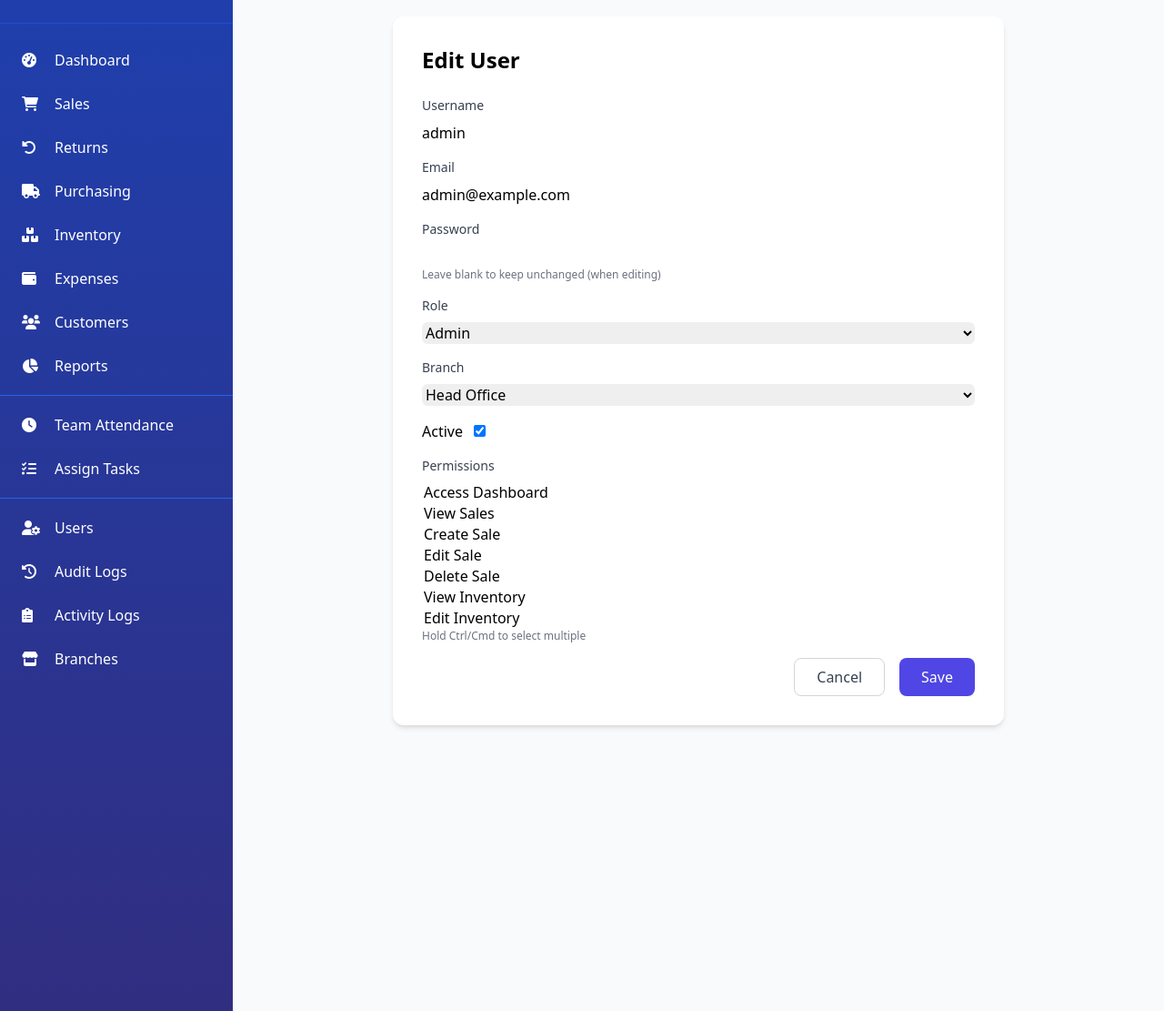
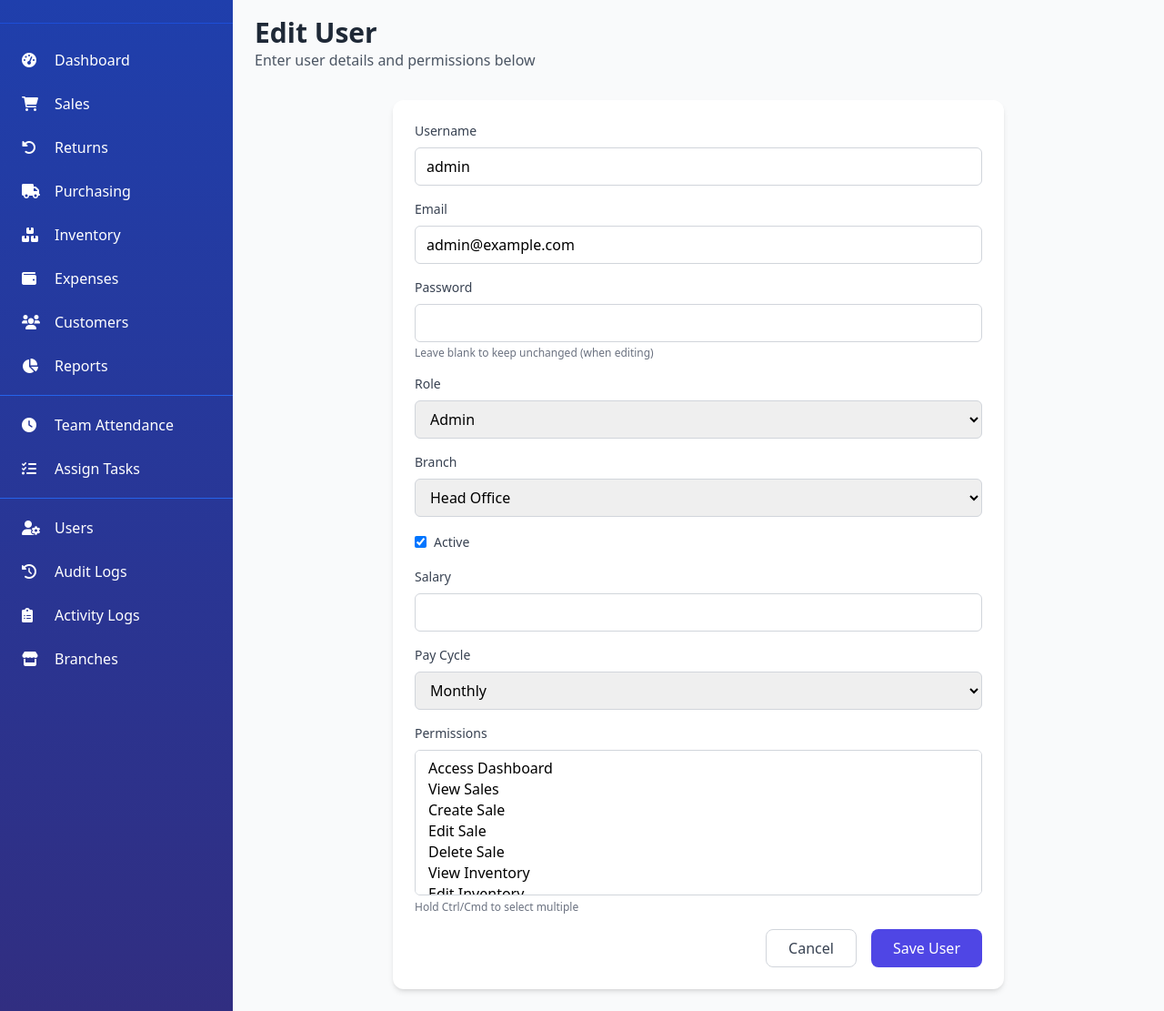
Before and after one commit to Enockdeghost/bussiness_manager, a Flask app: page /admin/users/1/edit in a window 1280 px wide. Shown: the part 75-1186 px from the top of the page at 91% size. Run offline with Flask 3, Linux system fonts and the light colour scheme; a user stored in the database is signed in; some libraries are stand-ins or nearby versions.

```diff
--- a/app.py
+++ b/app.py
@@ -72,7 +72,7 @@ app.config['MAIL_PASSWORD'] = os.environ.get('MAIL_PASSWORD')
 app.config['MAIL_DEFAULT_SENDER'] = os.environ.get('MAIL_DEFAULT_SENDER', 'noreply@example.com')
 
 # Cache (Redis)
-app.config['CACHE_TYPE'] = os.environ.get('CACHE_TYPE', 'RedisCache')
+app.config['CACHE_TYPE'] = 'SimpleCache'
 app.config['CACHE_REDIS_URL'] = os.environ.get('REDIS_URL', 'redis://localhost:6379/0')
 app.config['CACHE_DEFAULT_TIMEOUT'] = 300
 
@@ -702,8 +702,8 @@ class UserForm(FlaskForm):
     password = PasswordField('Password', validators=[Optional(), Length(min=6)])
     role = SelectField('Role', choices=[('Admin', 'Admin'), ('Manager', 'Manager'), ('Staff', 'Staff')])
     branch_id = SelectField('Branch', coerce=int, validators=[Optional()])
-    active = BooleanField('Active')
     salary = FloatField('Salary', validators=[Optional()])
+    active = BooleanField('Active', default=True)
     pay_cycle = SelectField('Pay Cycle', choices=[('monthly', 'Monthly'), ('biweekly', 'Bi-Weekly'), ('weekly', 'Weekly')])
     permissions = SelectMultipleField('Permissions', choices=ALL_PERMISSIONS, coerce=str)
 
@@ -1523,20 +1523,27 @@ def users():
     per_page = app.config.get('ITEMS_PER_PAGE', 20)
     pagination = User.query_active().order_by(User.created_at.desc()).paginate(page=page, per_page=per_page, error_out=False)
     return render_template('admin/users.html', pagination=pagination)
-
 @admin_bp.route('/users/new', methods=['GET', 'POST'])
 @login_required
 @admin_required
 def new_user():
     form = UserForm()
+    # Populate branch choices
     form.branch_id.choices = [(b.id, b.name) for b in Branch.query.filter_by(is_active=True)]
+
     if form.validate_on_submit():
+        # Ensure password is provided for new users
+        if not form.password.data:
+            flash('Password is required for new users.', 'danger')
+            return render_template('admin/user_form.html', form=form)
+
+        # Create new user
         user = User(
             username=form.username.data,
             email=form.email.data,
             role=form.role.data,
-            branch_id=form.branch_id.data or None,
-            active=form.active.data,
+            branch_id=form.branch_id.data if form.branch_id.data else None,
+            active=form.active.data,  # now defaults to True
             salary=form.salary.data,
             pay_cycle=form.pay_cycle.data,
             permissions=form.permissions.data
@@ -1544,9 +1551,10 @@ def new_user():
         user.set_password(form.password.data)
         db.session.add(user)
         db.session.commit()
+
         flash('User created successfully.', 'success')
         return redirect(url_for('admin.users'))
-    return render_template('admin/user_form.html', form=form)
+    return render_template('admin/user_form.html', form=form)@admin_bp.route('/users/<int:user_id>/edit', methods=['GET', 'POST'])
 
 @admin_bp.route('/users/<int:user_id>/edit', methods=['GET', 'POST'])
 @login_required
@@ -1571,6 +1579,29 @@ def edit_user(user_id):
         return redirect(url_for('admin.users'))
     return render_template('admin/user_form.html', form=form, user=user)
 
+
+@login_required
+@admin_required
+def edit_user(user_id):
+    user = User.query.get_or_404(user_id)
+    form = UserForm(obj=user)
+    form.branch_id.choices = [(b.id, b.name) for b in Branch.query.filter_by(is_active=True)]
+    if form.validate_on_submit():
+        user.username = form.username.data
+        user.email = form.email.data
+        user.role = form.role.data
+        user.branch_id = form.branch_id.data or None
+        user.active = form.active.data
+        user.salary = form.salary.data
+        user.pay_cycle = form.pay_cycle.data
+        user.permissions = form.permissions.data
+        if form.password.data:
+            user.set_password(form.password.data)
+        db.session.commit()
+        flash('User updated.', 'success')
+        return redirect(url_for('admin.users'))
+    return render_template('admin/user_form.html', form=form, user=user)
+
 @admin_bp.route('/audit-logs')
 @login_required
 @admin_required
@@ -1605,9 +1636,7 @@ app.register_blueprint(reports_bp, url_prefix='/reports')
 app.register_blueprint(api_bp, url_prefix='/api')
 app.register_blueprint(admin_bp, url_prefix='/admin')
 
-# ----------------------------------------------------------------------
-# Background Tasks
-# ----------------------------------------------------------------------
+
 def send_notification(user_id, message, method='email'):
     user = User.query.get(user_id)
     if user:
@@ -1621,9 +1650,7 @@ def check_low_stock_and_notify():
             for mgr in managers:
                 send_notification(mgr.id, f"Low stock: {prod.name} ({prod.sku}) only {prod.current_stock} left.")
 
-# ----------------------------------------------------------------------
-# CLI Commands
-# ----------------------------------------------------------------------
+
 @app.cli.command("init-db")
 def init_db():
     db.create_all()
@@ -1656,9 +1683,6 @@ def backup_db():
         json.dump(data, f, default=json_serial, indent=2)
     print(f"Backup saved to {filename}")
 
-# ----------------------------------------------------------------------
-# Error Handlers
-# ----------------------------------------------------------------------
 @app.errorhandler(403)
 def forbidden(e):
     return render_template('errors/403.html'), 403
@@ -1673,9 +1697,7 @@ def internal_error(e):
     logger.exception("Internal server error")
     return render_template('errors/500.html'), 500
 
-# ----------------------------------------------------------------------
-# Context Processor
-# ----------------------------------------------------------------------
+
 @app.context_processor
 def inject_now():
     return {'now': datetime.utcnow(), 'current_year': datetime.utcnow().year}
@@ -1686,9 +1708,7 @@ def currency_format(value):
         return "$0.00"
     return f"${value:,.2f}"
 
-# ----------------------------------------------------------------------
-# Run
-# ----------------------------------------------------------------------
+
 if __name__ == '__main__':
     with app.app_context():
         db.create_all()
@@ -1702,4 +1722,4 @@ if __name__ == '__main__':
                 db.session.flush()
                 admin.branch_id = branch.id
             db.session.commit()
-    app.run(debug=app.config.get('DEBUG', False), host='0.0.0.0', port=int(os.environ.get('PORT', 5000)))
+    app.run(debug=app.config.get('DEBUG', True), host='0.0.0.0', port=int(os.environ.get('PORT', 5000)))
--- a/templates/admin/user_form.html
+++ b/templates/admin/user_form.html
@@ -1,45 +1,77 @@
 {% extends "base.html" %}
 {% block title %}{{ 'Edit' if user else 'New' }} User{% endblock %}
+
 {% block content %}
-<div class="max-w-2xl mx-auto bg-white rounded-xl shadow-md p-8">
-    <h2 class="text-2xl font-bold mb-6">{{ 'Edit' if user else 'Create' }} User</h2>
+<div class="mb-8">
+    <h1 class="text-3xl font-bold text-gray-800">{{ 'Edit' if user else 'New' }} User</h1>
+    <p class="text-gray-600">Enter user details and permissions below</p>
+</div>
+
+<div class="bg-white rounded-xl shadow-md p-6 max-w-2xl mx-auto">
     <form method="POST">
         {{ form.hidden_tag() }}
+
         <div class="mb-4">
             {{ form.username.label(class="block text-sm font-medium text-gray-700 mb-2") }}
-            {{ form.username(class="w-full border-gray-300 rounded-md") }}
-            {% for error in form.username.errors %}<p class="text-red-500 text-sm mt-1">{{ error }}</p>{% endfor %}
+            {{ form.username(class="w-full px-3 py-2 border border-gray-300 rounded-md focus:outline-none focus:ring-indigo-500 focus:border-indigo-500") }}
+            {% for error in form.username.errors %}
+                <p class="text-red-500 text-sm mt-1">{{ error }}</p>
+            {% endfor %}
         </div>
+
         <div class="mb-4">
             {{ form.email.label(class="block text-sm font-medium text-gray-700 mb-2") }}
-            {{ form.email(class="w-full border-gray-300 rounded-md") }}
-            {% for error in form.email.errors %}<p class="text-red-500 text-sm mt-1">{{ error }}</p>{% endfor %}
+            {{ form.email(class="w-full px-3 py-2 border border-gray-300 rounded-md focus:outline-none focus:ring-indigo-500 focus:border-indigo-500") }}
+            {% for error in form.email.errors %}
+                <p class="text-red-500 text-sm mt-1">{{ error }}</p>
+            {% endfor %}
         </div>
+
         <div class="mb-4">
             {{ form.password.label(class="block text-sm font-medium text-gray-700 mb-2") }}
-            {{ form.password(class="w-full border-gray-300 rounded-md") }}
-            <p class="text-xs text-gray-500">Leave blank to keep unchanged (when editing)</p>
+            {{ form.password(class="w-full px-3 py-2 border border-gray-300 rounded-md focus:outline-none focus:ring-indigo-500 focus:border-indigo-500") }}
+            <p class="text-xs text-gray-500 mt-1">Leave blank to keep unchanged (when editing)</p>
         </div>
+
         <div class="mb-4">
             {{ form.role.label(class="block text-sm font-medium text-gray-700 mb-2") }}
-            {{ form.role(class="w-full border-gray-300 rounded-md") }}
+            {{ form.role(class="w-full px-3 py-2 border border-gray-300 rounded-md focus:outline-none focus:ring-indigo-500 focus:border-indigo-500") }}
         </div>
+
         <div class="mb-4">
             {{ form.branch_id.label(class="block text-sm font-medium text-gray-700 mb-2") }}
-            {{ form.branch_id(class="w-full border-gray-300 rounded-md") }}
+            {{ form.branch_id(class="w-full px-3 py-2 border border-gray-300 rounded-md focus:outline-none focus:ring-indigo-500 focus:border-indigo-500") }}
+            {% if not form.branch_id.choices %}
+                <p class="text-yellow-600 text-sm mt-1">No branches available. Create one first.</p>
+            {% endif %}
         </div>
+
         <div class="mb-4">
-            {{ form.active.label(class="inline-flex items-center") }}
-            {{ form.active(class="ml-2") }}
+            <label class="inline-flex items-center">
+                {{ form.active(class="rounded border-gray-300 text-indigo-600 shadow-sm focus:border-indigo-300 focus:ring focus:ring-indigo-200 focus:ring-opacity-50") }}
+                <span class="ml-2 text-sm text-gray-700">{{ form.active.label.text }}</span>
+            </label>
         </div>
+
+        <div class="mb-4">
+            {{ form.salary.label(class="block text-sm font-medium text-gray-700 mb-2") }}
+            {{ form.salary(class="w-full px-3 py-2 border border-gray-300 rounded-md focus:outline-none focus:ring-indigo-500 focus:border-indigo-500") }}
+        </div>
+
+        <div class="mb-4">
+            {{ form.pay_cycle.label(class="block text-sm font-medium text-gray-700 mb-2") }}
+            {{ form.pay_cycle(class="w-full px-3 py-2 border border-gray-300 rounded-md focus:outline-none focus:ring-indigo-500 focus:border-indigo-500") }}
+        </div>
+
         <div class="mb-4">
             {{ form.permissions.label(class="block text-sm font-medium text-gray-700 mb-2") }}
-            {{ form.permissions(class="w-full border-gray-300 rounded-md h-40") }}
-            <p class="text-xs text-gray-500">Hold Ctrl/Cmd to select multiple</p>
+            {{ form.permissions(class="w-full px-3 py-2 border border-gray-300 rounded-md h-40 focus:outline-none focus:ring-indigo-500 focus:border-indigo-500") }}
+            <p class="text-xs text-gray-500 mt-1">Hold Ctrl/Cmd to select multiple</p>
         </div>
+
         <div class="flex justify-end space-x-4">
             <a href="{{ url_for('admin.users') }}" class="px-6 py-2 border border-gray-300 rounded-lg text-gray-700 hover:bg-gray-50">Cancel</a>
-            <button type="submit" class="px-6 py-2 bg-indigo-600 text-white rounded-lg hover:bg-indigo-700">Save</button>
+            <button type="submit" class="px-6 py-2 bg-indigo-600 text-white rounded-lg hover:bg-indigo-700">Save User</button>
         </div>
     </form>
 </div>
```
Also changed, not shown: instance/business.db (deleted).
